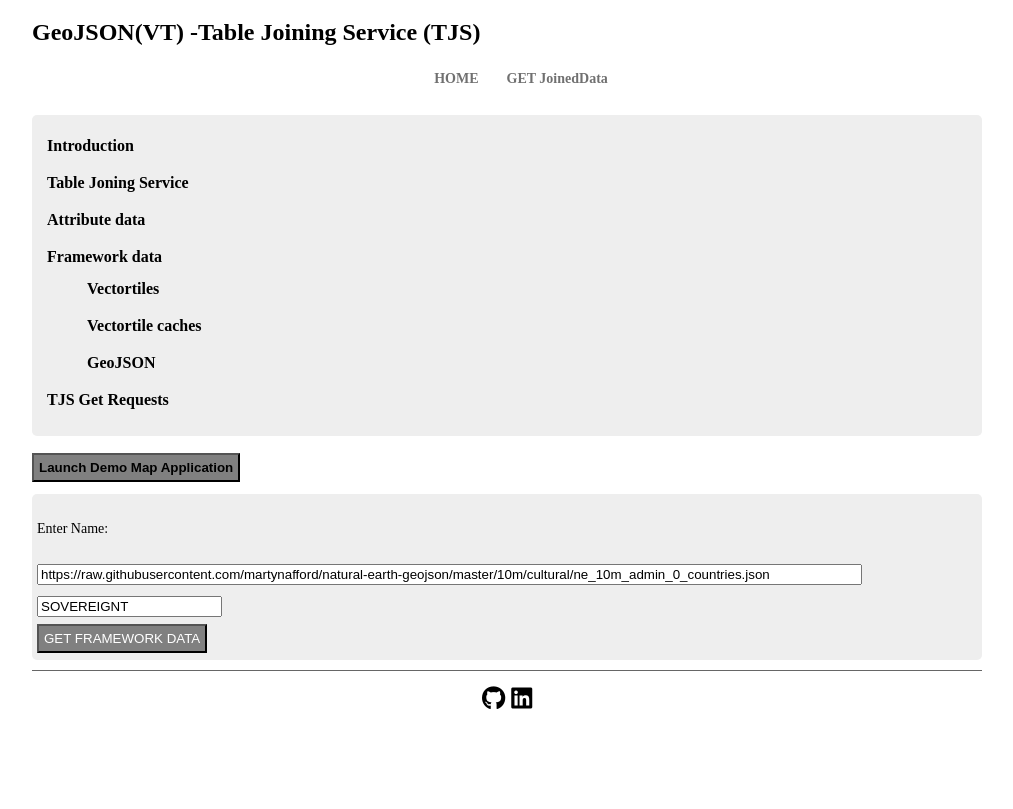
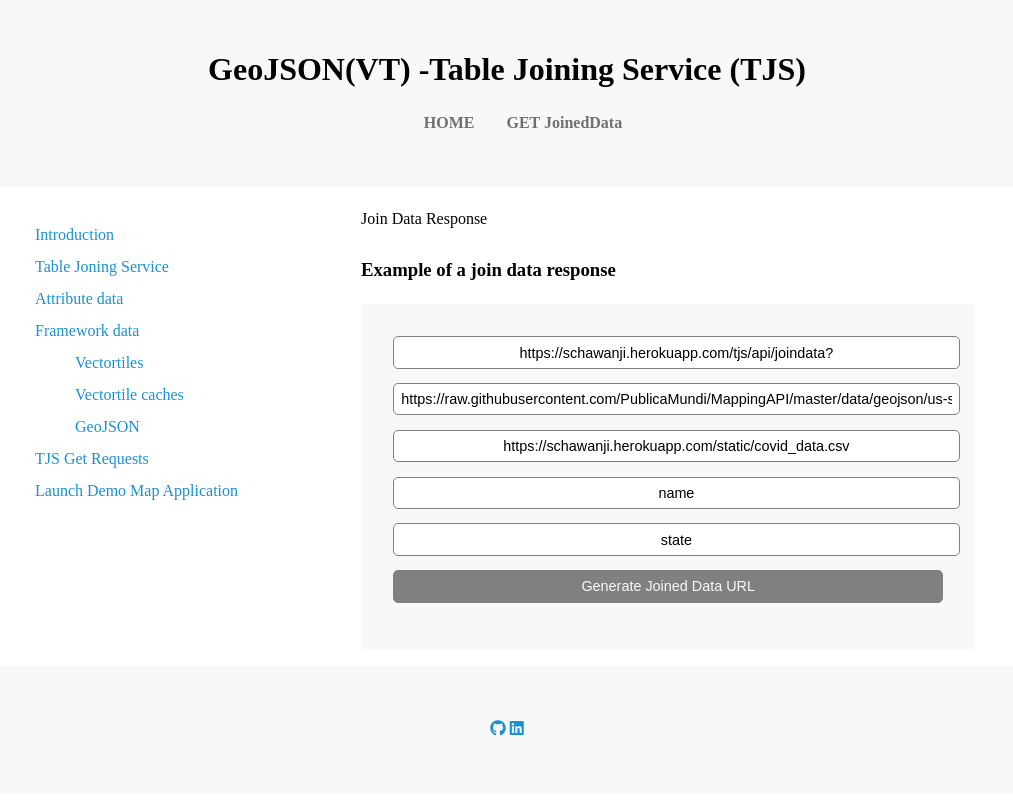
Before and after one commit to schawanji/TJS-Server, a Flask app: page /form in a window 1280 px wide. Shown: the whole page, without its empty margins (133-1146 px from the left). Before the commit the page ends 709 px from the top, so only its background shows below. Run offline with Flask 2, Linux system fonts and the light colour scheme; some libraries are stand-ins or nearby versions.

Commit message:
updated form

```diff
--- a/app.py
+++ b/app.py
@@ -7,6 +7,7 @@ from flask_cors import CORS
 
 app = Flask(__name__)
 CORS(app)
+
 
 def get_framework_data(FrameworkURI):
     gdf = gpd.read_file(FrameworkURI)
@@ -25,27 +26,34 @@ def get_framework_key(FrameworkKey, attribute1, attribute2):
     attribute_2 = str(attribute2)
     return [FrameworkKey, attribute_1, attribute_2]
 
+GetDataURL = "https://schawanji.herokuapp.com/static/covid_data.csv"
+FrameworkKey = 'name'
+AttributeKey = 'state'
+FrameworkURI = 'https://raw.githubusercontent.com/PublicaMundi/MappingAPI/master/data/geojson/us-states.json'
+
 @app.route('/')
 def index():
     title = "VectorTiles-Table Joining Service"
     return render_template("index.html", title=title)
+
 
 @app.route('/form')
 def form():
     title = "GET Framework"
     return render_template("form.html", title=title)
 
+
 @app.route('/tjs/get_framework', methods=['POST', 'GET'])
 def get_framework():
     if request.method == 'POST':
         FrameworkKey = request.form['frameworkkey']
         FrameworkURI = request.form['getframework']
-
         r = requests.get(FrameworkURI)
         gdf = gpd.read_file(r.text)
         gdf = gdf[['geometry', FrameworkKey]]
         geojson = gdf.to_json()
         return geojson
+
 
 @app.route('/tjs/api/getjoindata', methods=['GET'])
 def getjoindata():
@@ -63,6 +71,7 @@ def getjoindata():
     geometry = geometry.merge(df, on='name').reindex(gdf.index)
     geojson = geometry.to_json()
     return geojson
+
 
 @app.route('/tjs/api/joindata', methods=['GET'])
 def tjsapi_joindata():
--- a/static/css/style.css
+++ b/static/css/style.css
@@ -1,71 +1,33 @@
 body {
-  line-height: 32px;
   margin: 0 auto;
-  font-size: 14px;
-  width: 95%;
-  max-width: 950px;
+  line-height: 2rem;
+  font-size: 1rem;
 }
 
-a {
-  text-decoration: none;
-  color: black;
-  font-weight: 700;
-  padding: 0.25em 0;
+.container {
+  width: 80%;
+  margin: 0 auto;
+}
+.container-flex {
+  display: flex;
+  margin: 0 auto;
+}
+main {
+  width: 60%;
+  max-width: 600pxpx;
+}
+aside {
+  width: 35%;
+  max-width: 350px;
+  margin-right: 1em;
 }
 
-h1 {
-  margin-bottom: 10px;
-  font-size: 24px;
+header {
+  text-align: center;
+  background: #f8f8f8;
+  padding: 2em 0;
+  margin-bottom: 1rem;
 }
-
-li {
-  list-style: none;
-  margin-bottom: 5px;
-}
-
-footer {
-  border-top: 1px solid #666;
-  padding: 10px 0;
-  color: #222;
-  line-height: 36px;
-  font-size: 24px;
-  text-align: center;
-}
-
-pre {
-  font-family: monospace;
-  padding: 2pt 4pt;
-  border: 1px solid #d0d0d6;
-  border-radius: 2pt;
-  color: #48484a;
-  white-space: unset;
-  background-color: #ffffff;
-  font-size: 100%;
-}
-
-
-.sidenav {
-  background: #eee;
-  overflow-x: hidden;
-  padding: 15px 15px;
-  font-size: 16px;
-  border-radius: 5px;
-}
-
-.form {
-  background: #eee;
-  padding: 5px 5px;
-  border-radius: 5px;
-  margin: 10px auto;
-}
-
-.tab {
-  background: #eee;
-  padding: 5px 5px;
-  border-radius: 5px;
-}
-
-/* navigation */
 
 nav ul {
   list-style: none;
@@ -90,8 +52,60 @@ nav a:focus {
   color: #1792d2;
 }
 
+li {
+  list-style: none;
+}
+a {
+  text-decoration: none;
+}
+
+footer {
+  background: #f8f8f8;
+  text-align: center;
+  margin: 1em auto;
+  padding: 3em 0;
+}
+
+/*Typography*/
+
+a {
+  color: #1792d2;
+}
+a:hover,
+.a:focus {
+  color: #143774;
+}
+
+code {
+  font-weight: 400;
+  padding: 1em 1em;
+}
+
+/*Forms*/
+
+form {
+  padding: 2em 2em;
+  background: #f8f8f8;
+  margin: 0 auto;
+}
+input {
+  padding: 0.5em;
+  margin-bottom: 1em;
+  border-radius: 5px;
+  border: 1px solid gray;
+  width: 100%;
+  text-align: center;
+  font-size: 0.9rem;
+}
+
 .btn {
-  background: gray;
-  color: white;
-  padding: 5px 5px;
+  text-align: center;
+  background-color: gray;
+  color: #f8f8f8;
 }
+
+.btn:hover {
+  opacity: 0.8;
+}
+
+strong{text-align:center}
--- a/static/js/index.js
+++ b/static/js/index.js
@@ -3,17 +3,14 @@ let form = document.querySelector("#join-form");
 form.addEventListener("submit", (event) => {
   event.preventDefault();
 
-  let tjsUrl = document.querySelector("#api").value;
-  let frameworkData = document.querySelector("#framework").value;
-  let attributeData = document.querySelector("#attribute").value;
-  let frameworkKey = document.querySelector("#key").value;
+  let tjsUrl = document.querySelector("#apiurl").value;
+  let frameworkData = document.querySelector("#frameworkurl").value;
+  let attributeData = document.querySelector("#attributeurl").value;
+  let frameworkKey = document.querySelector("#frameworkkey").value;
+  let attributeKey = document.querySelector("#attributekey").value;
   let results = document.querySelector("#results");
 
-  const joinData = `${tjsUrl}FrameworkURI=${frameworkData}&GetDataURL=${attributeData}&FrameworkKey=${frameworkKey}`;
+  const joinData = `${tjsUrl}FrameworkURI=${frameworkData}&GetDataURL=${attributeData}&FrameworkKey=${frameworkKey}&AttributeKey=${attributeKey}`;
 
-  results.innerHTML = `<button class="btn btn-secondary">
-  <a href="${joinData}" target="_blank">
-  Link to GeoJSON response
-  </a>
-  </button>`;
+  results.innerHTML = `<strong><div>👇🏽</div><div><a href="${joinData}" target="_blank">Link to GeoJSON response</a></div></strong>`;
 });
--- a/templates/base.html
+++ b/templates/base.html
@@ -19,6 +19,25 @@
     <title>{% block title %} VTC TJS {% endblock %}</title>
   </head>
   <body>
+    <div class="container">
+      <header>
+        <div class="nav-bar">
+          <div class="site-title">
+            <h1>GeoJSON(VT) -Table Joining Service (TJS)</h1>
+          </div>
+        </div>
+        <div>
+          <nav>
+            <ul>
+              <li><a href="{{url_for('index')}}">HOME</a></li>
+              <li>
+                <a href="{{url_for('form')}}">GET JoinedData</a>
+              </li>
+            </ul>
+          </nav>
+        </div>
+      </header>
+    </div>
     {% block content %} {%endblock%}
 
     <footer>
--- a/templates/form.html
+++ b/templates/form.html
@@ -1,26 +1,8 @@
 {% extends "base.html"%} {% block content %}
-<div class="container">
-  <header>
-  <div class="nav-bar">
-    <div class="site-title">
-      <h1>GeoJSON(VT) -Table Joining Service (TJS)</h1>
-    </div>
-  </div>
-  <div >
-    <nav>
+
+<div class="container container-flex">
+  <aside class="sidenav">
     <ul>
-        <li><a href="{{url_for('index')}}">HOME</a></li>
-        <li>
-          <a href="{{url_for('form')}}">GET JoinedData</a
-          >
-        </li>
-      </ul>
-    </nav>
-  </div>
-</header>
-  <div class="row">
-    <div class="col-sm-3">
-      <ul class="sidenav">
       <li><a href="#introduction">Introduction</a></li>
       <li><a href="#table-joining-service">Table Joning Service</a></li>
       <li><a href="#attribute-data">Attribute data</a></li>
@@ -34,59 +16,87 @@
       </li>
 
       <li><a href="#tjs-requests">TJS Get Requests</a></li>
-      </ul>
-
-      <div>
-        <button class="btn btn-secondary">
+      <li>
         <a href="https://vtc-tjs-demo.netlify.app/">
           Launch Demo Map Application</a
         >
-        </button>
-      </div>
-    </div>
-    <div class="col-sm-9 main">
+      </li>
+    </ul>
+  </aside>
+
+  <main class="col-sm-9 main">
+    Join Data Response
+    <h3>Example of a join data response</h3>
 
     <div class="form">
-        <form
-
-        >
-          <p>Enter Name:</p>
+      <form id="join-form">
         <div class="input-group mb-3">
           <input
             type="url"
-              id="getframework"
-              name="getframework"
+            id="apiurl"
+            name="apiurl"
+            class="form-control"
+            placeholder="Enter URL e.g (https://example.tjs/api)"
+            pattern="https://.*"
+            size="30"
+            required
+            value="https://schawanji.herokuapp.com/tjs/api/joindata?"
+          />
+        </div>
+
+        <div class="input-group mb-3">
+          <input
+            type="url"
+            id="frameworkurl"
+            name="frameworkurl"
             class="form-control"
             placeholder="Enter URL e.g (https://example.geojson)"
             pattern="https://.*"
             required
             size="100"
-              value="https://raw.githubusercontent.com/martynafford/natural-earth-geojson/master/10m/cultural/ne_10m_admin_0_countries.json"
+            value="https://raw.githubusercontent.com/PublicaMundi/MappingAPI/master/data/geojson/us-states.json"
+          />
+        </div>
+
+        <div class="input-group mb-3">
+          <input
+            type="url"
+            class="form-control"
+            id="attributeurl"
+            name="attributeurl"
+            placeholder="Enter URL e.g (https://example.csv)"
+            pattern="https://.*"
+            required
+            value="https://schawanji.herokuapp.com/static/covid_data.csv"
           />
         </div>
         <div class="input-group mb-3">
           <input
             type="text"
-              id="getframeworkkey"
+            class="form-control"
+            id="frameworkkey"
             name="frameworkkey"
-              required
-              value="SOVEREIGNT"
-              class="form-control"
             placeholder="Enter Framework Key"
+            value="name"
           />
         </div>
-          <div>
+        <div class="input-group mb-3">
           <input
-              type="submit"
-              class="btn btn-secondary"
-              value="GET FRAMEWORK DATA"
+            type="text"
+            class="form-control"
+            id="attributekey"
+            name="attributekey"
+            placeholder="Enter Attribute Key"
+            value="state"
           />
         </div>
+        <div class="submit-button">
+          <input type="submit" class="btn" value="Generate Joined Data URL" />
+        </div>
       </form>
+      <div id="results"></div>
+    </div>
+  </main>
 </div>
 
-
-    </div>
-  </div>
-</div>
 {% endblock %}
```
Also changed, not shown: templates/index.html (+25 -115 lines). Lines whose indentation alone changed are shown as unchanged.
